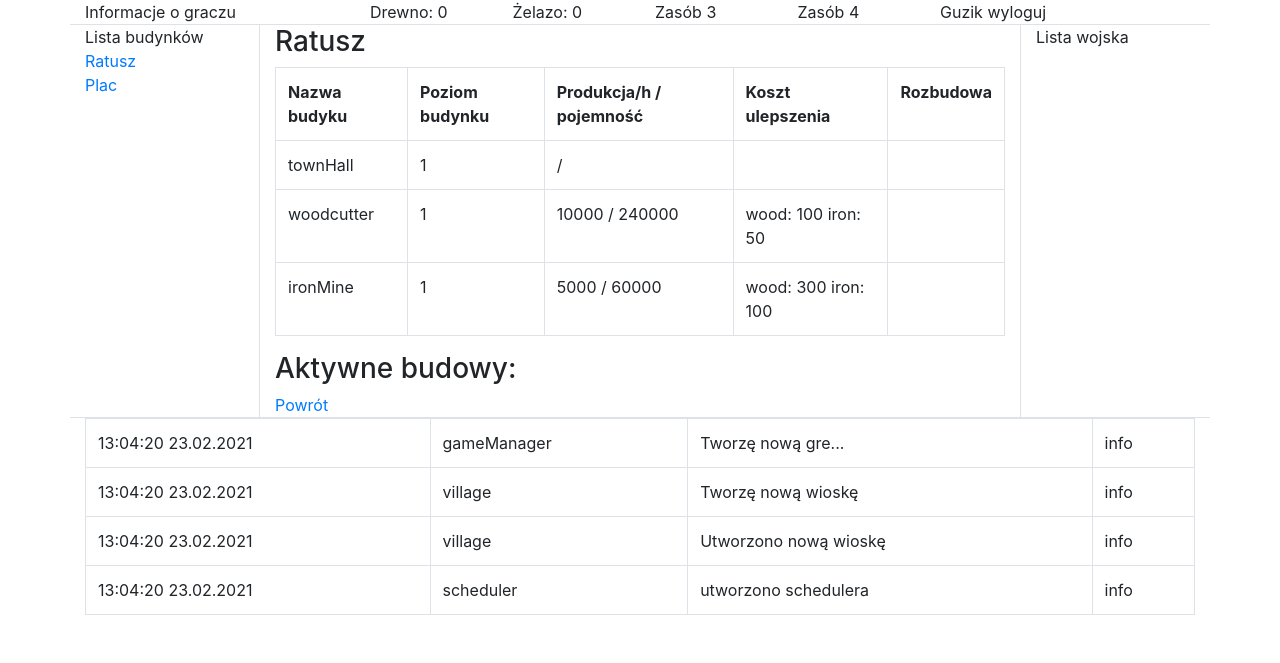
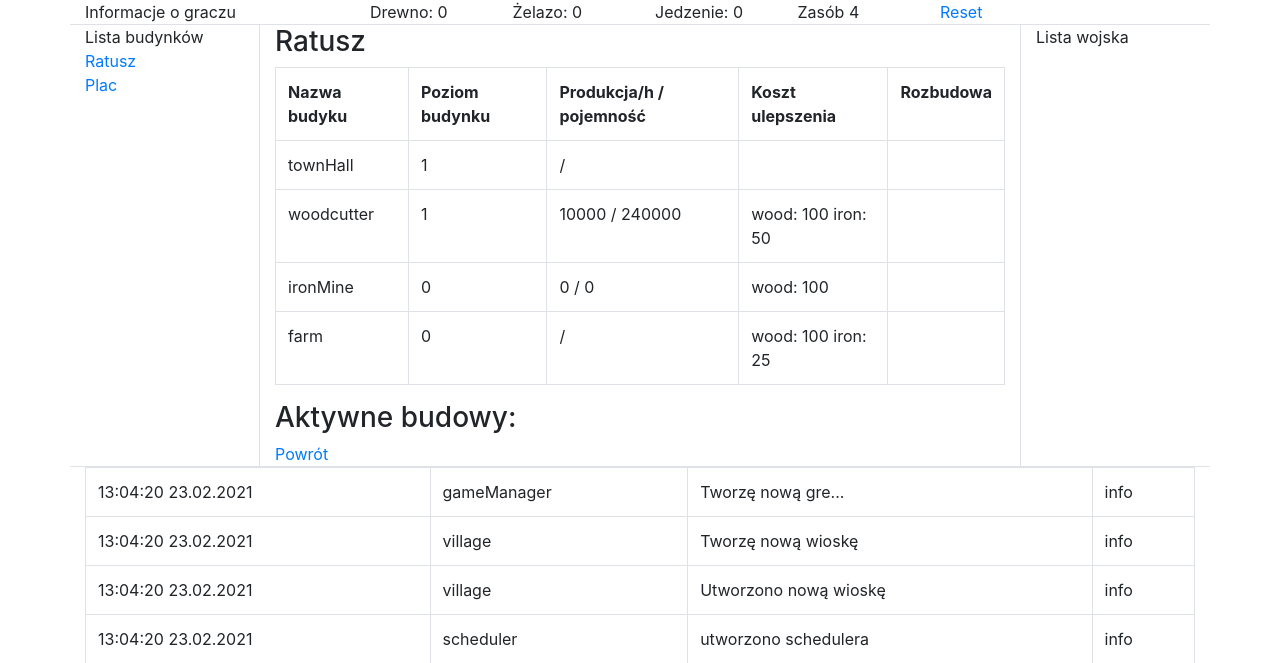
Before and after one commit to machinacyfrowa/genericBrowserGame, a PHP site: page /index.php?action=townHall in a window 1280 px wide. Shown: the top 663 px of the page. Run offline with PHP 8.4, Linux system fonts and the light colour scheme.

Commit message:
add food

```diff
--- a/class/Village.class.php
+++ b/class/Village.class.php
@@ -13,11 +13,13 @@ class Village
         $this->buildings = array(
             'townHall' => 1,
             'woodcutter' => 1,
-            'ironMine' => 1,
+            'ironMine' => 0,
+            'farm' => 0,
         );
         $this->storage = array(
             'wood' => 0,
             'iron' => 0,
+            'food' => 0,
         );
         $this->upgradeCost = array( //tablica wszystkich budynkow
             'woodcutter' => array(
@@ -37,6 +39,12 @@ class Village
                 2 => array(
                     'wood' => 300,
                     'iron' => 100,
+                )
+            ),
+            'farm' => array(
+                1 => array(
+                    'wood' => 100,
+                    'iron' => 25,
                 )
             ),
         );
@@ -87,6 +95,15 @@ class Village
         //zwracamy zysk w czasie $deltaTime
         return $perSecondGain * $deltaTime;
     }
+    private function foodGain(int $deltaTime) : float
+    {
+        //liczymy zysk na godzine z wzoru poziom_drwala ^ 2
+        $gain = pow($this->buildings['farm'],2) * 2500;
+        // liczymy zysk na sekunde (godzina/3600)
+        $perSecondGain = $gain / 3600;
+        //zwracamy zysk w czasie $deltaTime
+        return $perSecondGain * $deltaTime;
+    }
     public function gain($deltaTime)
     {
         $this->storage['wood'] += $this->woodGain($deltaTime);
@@ -96,6 +113,11 @@ class Village
         $this->storage['iron'] += $this->ironGain($deltaTime);
         if($this->storage['iron'] > $this->capacity('iron'))
             $this->storage['iron'] = $this->capacity('iron');
+
+        $this->storage['food'] += $this->foodGain($deltaTime);
+        if($this->storage['food'] > $this->capacity('food'))
+            $this->storage['food'] = $this->capacity('food');
+
     }
     public function upgradeBuilding(string $buildingName) : bool
     {
@@ -178,7 +200,8 @@ class Village
             case 'iron':
                 return $this->ironGain(60*60*12); //12 godzin
                 break;
-
+            case 'food':
+                return $this->foodGain(60*60*24);
             default:
                 return 0;
                 break;
--- a/index.php
+++ b/index.php
@@ -74,6 +74,7 @@ $gm->sync(); //przelicz surowce
         }
 $smarty->assign('wood', $v->showStorage("wood"));
 $smarty->assign('iron', $v->showStorage("iron"));
+$smarty->assign('food', $v->showStorage("food"));
 
 $smarty->assign('logArray', $gm->l->getLog());
 $smarty->display('index.tpl');
--- a/sandbox/resetSesji.php
+++ b/sandbox/resetSesji.php
@@ -1,4 +1,5 @@
 <?php
 session_start();
 session_destroy();
+header('Location: ./../index.php');
 ?>
--- a/smarty/templates/index.tpl
+++ b/smarty/templates/index.tpl
@@ -13,7 +13,7 @@
                         Żelazo: {$iron}
                     </div>
                     <div class="col-12 col-md-3">
-                        Zasób 3
+                        Jedzenie: {$food}
                     </div>
                     <div class="col-12 col-md-3">
                         Zasób 4
@@ -21,7 +21,7 @@
                 </div>
             </div>
             <div class="col-12 col-md-3">
-                Guzik wyloguj
+                <a href="sandbox/resetSesji.php">Reset</a>
             </div>
         </header>
         <main class="row border-bottom">
```
